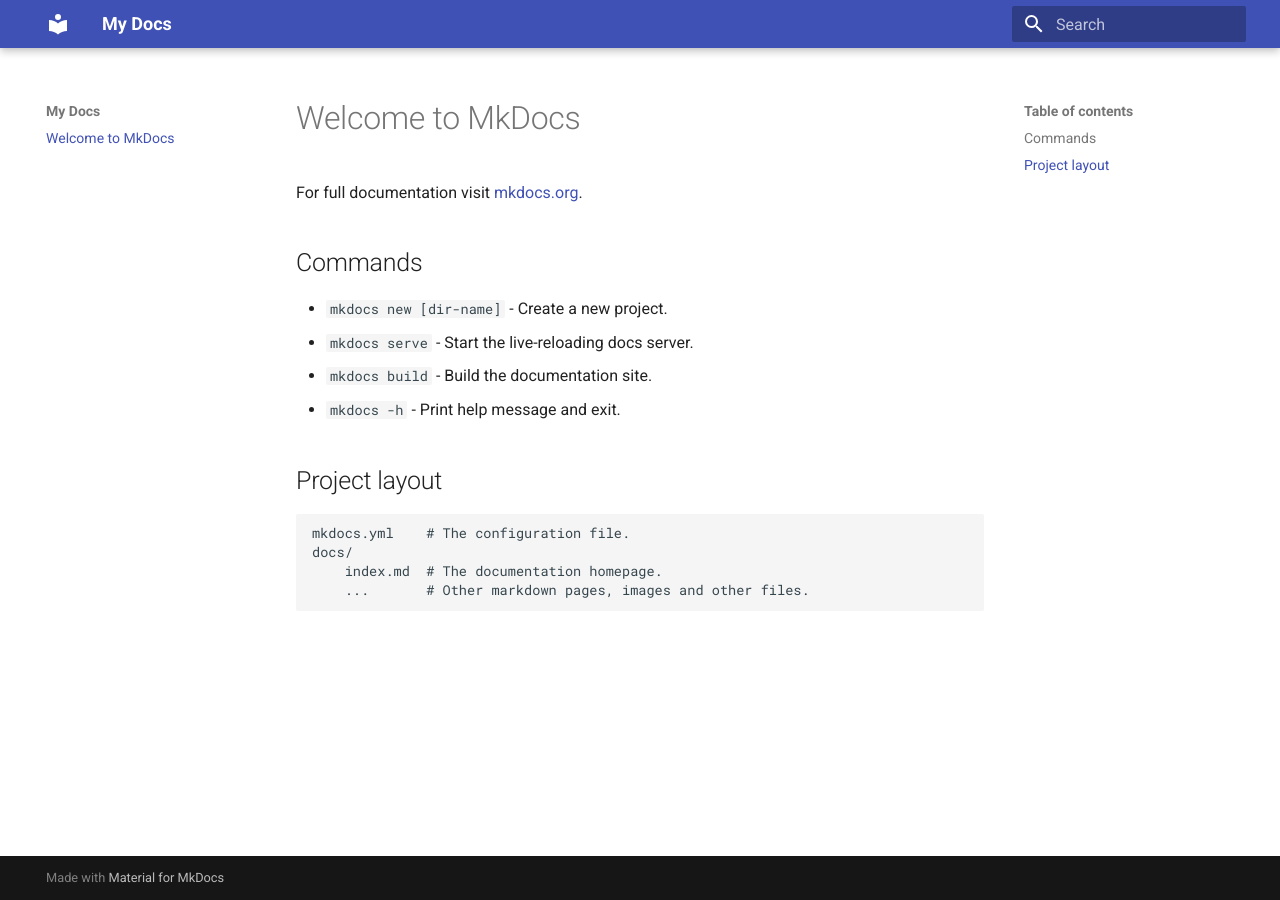
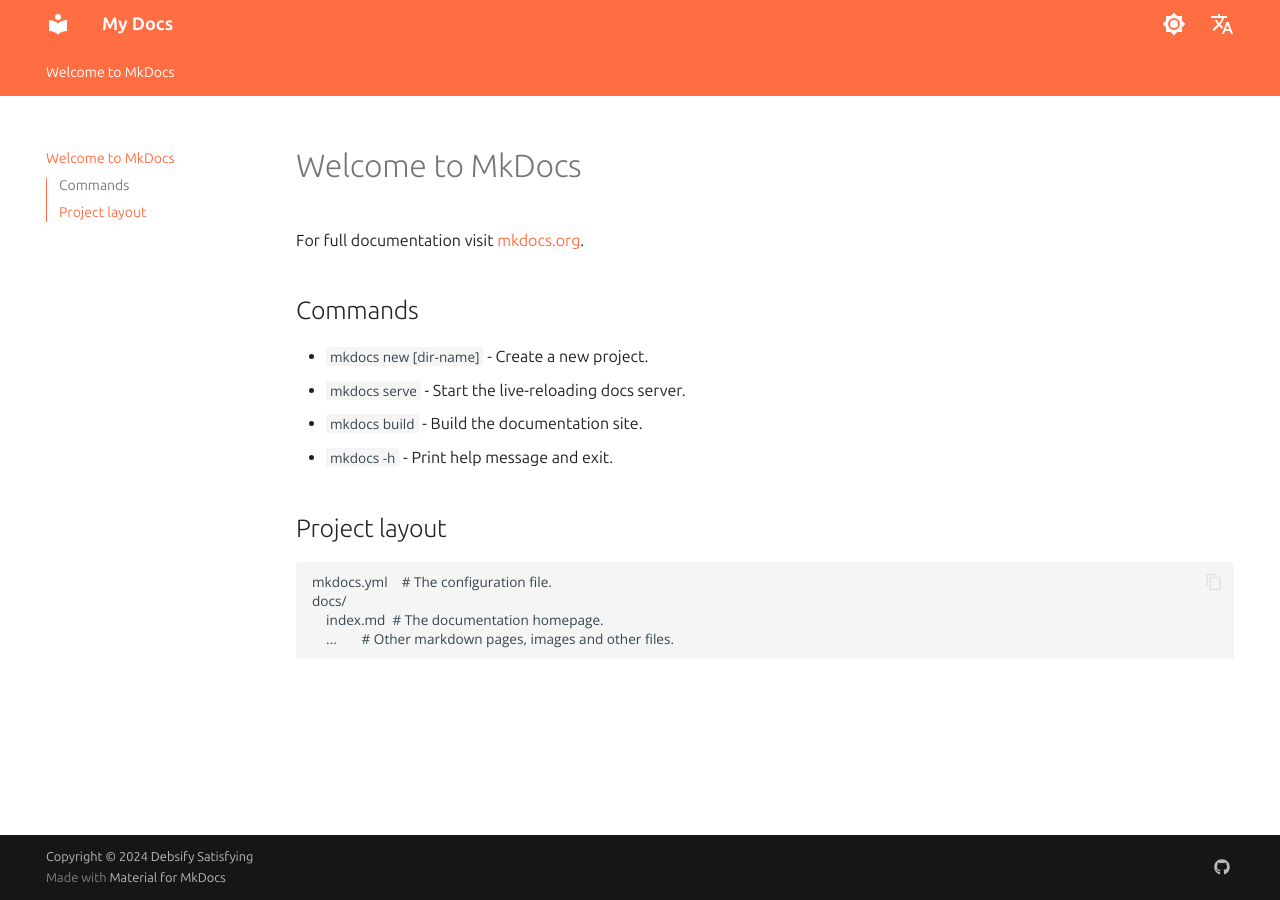
Before and after one commit to debsify/fivecore, an MkDocs documentation site: the page built from docs/index.md, in a window 1280 px wide. Built offline with MkDocs 1.6.1 and Material for MkDocs 9.7.7, drawn with Linux system fonts in a browser that asks for light colours; comment, search, counter and statistics services are not loaded.

Commit message:
mkdocs.yml.1

```diff
--- a/mkdocs.yml
+++ b/mkdocs.yml
@@ -2,3 +2,51 @@
 site_url:
 theme:
   name: material
+  font:
+    text: Ubuntu Sans
+    code: Open Sans
+  palette:
+      - media: "(prefers-color-scheme: light)"
+        scheme: default
+        primary: deep orange
+        accent: orange
+        toggle:
+          icon: material/brightness-7
+          name: Dark mode
+      - media: "(prefers-color-scheme: dark)"
+        scheme: slate
+        primary: deep orange
+        accent: orange
+        toggle:
+          icon: material/brightness-4
+          name: Light mode
+
+  features:
+      - navigation.tabs
+      - navigation.sections
+      - toc.integrate
+      - search.suggest
+      - search.highlight
+      - content.tabs.link
+      - content.code.annotation
+      - content.code.copy
+      - header.autohide
+      - announce.dismiss
+      - navigation.footer
+
+extra:
+  social:
+      - icon: fontawesome/brands/github
+        link: https://github.com/debsify
+        name: Debsify Satisfying
+  alternate:
+      - name: English
+        link: /en/
+        lang: en
+      - name: Indonesian
+        link: /id/
+        lang: id
+
+plugins:
+
+copyright: Copyright &copy; 2024 Debsify Satisfying
```
